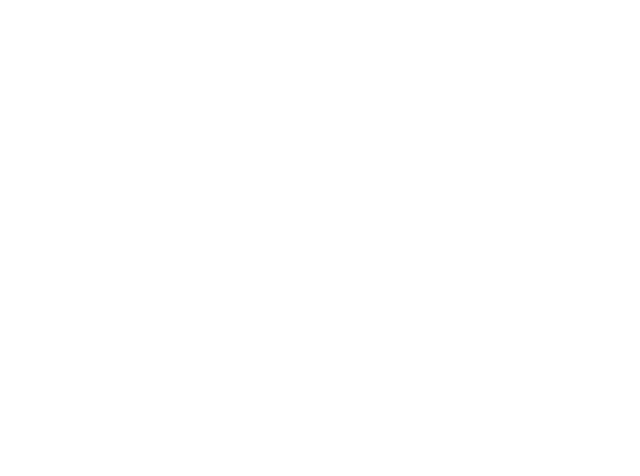
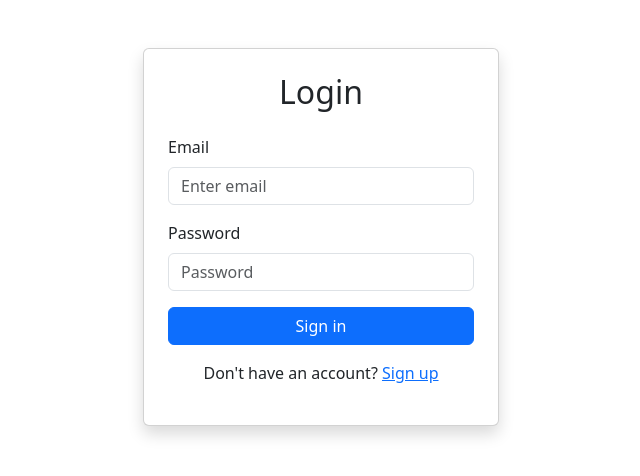
Before and after one commit to ZiadSamirNassar/Gym, a React (Create React App) app in the folder frontend/: page / in a window 1280 px wide. Shown: the top 476 px of the page, without its empty margins (319-959 px from the left). Built offline with nearby package versions, Linux system fonts and the light colour scheme.

Commit message:
Login Page

```diff
--- a/frontend/src/App.js
+++ b/frontend/src/App.js
@@ -1,10 +1,10 @@
-
+import Login from "./pages/Login";
 
 function App() {
   return (
     <>
     <div className="App">
-
+      <Login />
     </div>
     </>
   );
--- /dev/null
+++ b/frontend/src/pages/Login.js
@@ -0,0 +1,63 @@
+
+import React, { useState } from 'react';
+import {
+  Container,
+  Row,
+  Col,
+  Card,
+  Form,
+  Button,
+  FormCheck
+} from 'react-bootstrap';
+import 'bootstrap/dist/css/bootstrap.min.css';
+
+const Login = () => {
+
+  return (
+    <Container className="mt-5">
+      <Row className="justify-content-center">
+        <Col md={6} lg={4}>
+          <Card className="shadow">
+            <Card.Body className="p-4">
+              <h2 className="text-center mb-4">Login</h2>
+              <Form >
+                <Form.Group className="mb-3" controlId="email">
+                  <Form.Label>Email</Form.Label>
+                  <Form.Control
+                    type="email"
+                    placeholder="Enter email"
+                  />
+                </Form.Group>
+
+                <Form.Group className="mb-3" controlId="password">
+                  <Form.Label>Password</Form.Label>
+                  <Form.Control
+                    type="password"
+                    placeholder="Password"
+                  />
+                </Form.Group>
+
+                {/* <Form.Group className="mb-3" controlId="rememberMe">
+                  <Form.Check
+                    type="checkbox"
+                    label="Remember me"
+                  />
+                </Form.Group> */}
+
+                <Button variant="primary" type="submit" className="w-100">
+                  Sign in
+                </Button>
+              </Form>
+
+              <div className="mt-3 text-center">
+                <p>Don't have an account? <a href="/signup">Sign up</a></p>
+              </div>
+            </Card.Body>
+          </Card>
+        </Col>
+      </Row>
+    </Container>
+  );
+}
+
+export default Login;
```
